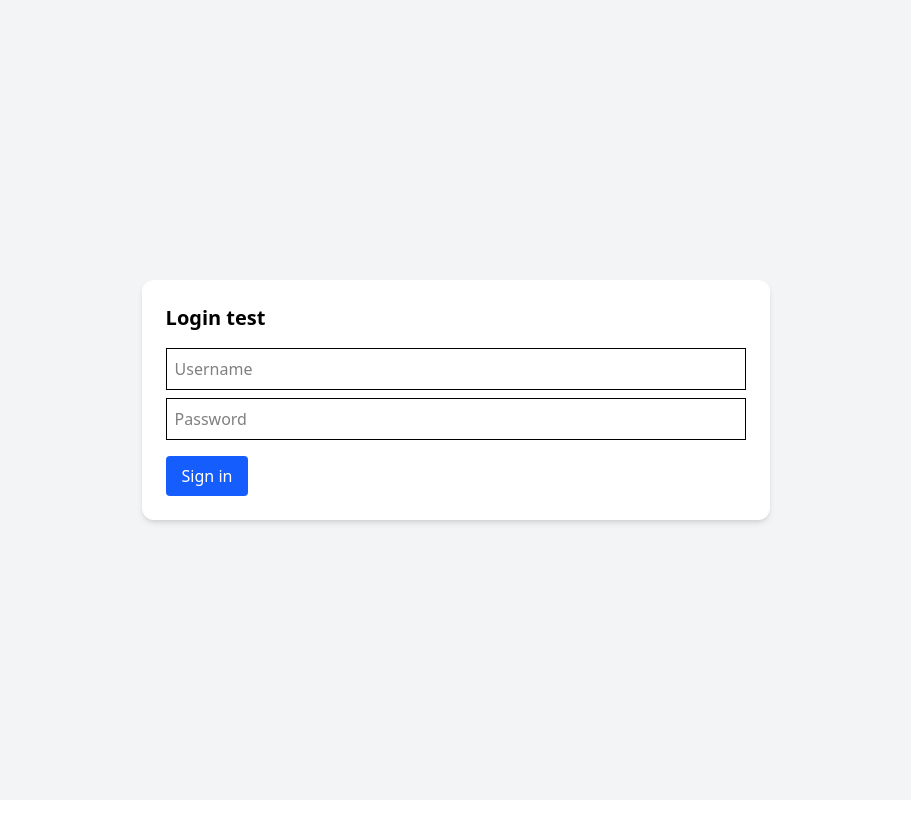
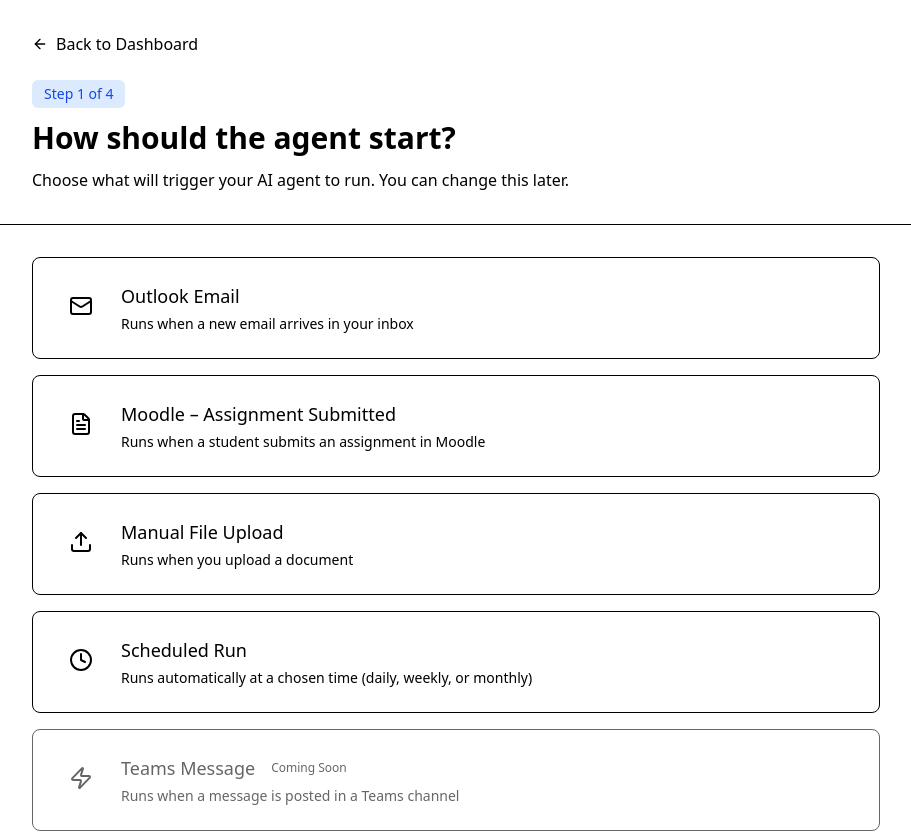
Before and after one commit to UberSurgeon/n8n_roboai, a React (Vite) app in the folder frontend-demo/: page / in a window 1280 px wide. Shown: the top 833 px of the page, without its empty margins (184-1095 px from the left). Before the commit the page ends 800 px from the top, so only its background shows below. Built offline with nearby package versions, Linux system fonts and the light colour scheme.

Commit message:
some more pages

```diff
--- a/frontend-demo/package.json
+++ b/frontend-demo/package.json
@@ -10,6 +10,7 @@
     "preview": "vite preview"
   },
   "dependencies": {
+    "lucide-react": "^0.562.0",
     "react": "^19.2.0",
     "react-dom": "^19.2.0"
   },
--- a/frontend-demo/src/App.tsx
+++ b/frontend-demo/src/App.tsx
@@ -1,21 +1,5 @@
+import Dashboard from "./pages/Trigger_Page";
+
 export default function App() {
-  return (
-    <div className="min-h-screen flex items-center justify-center bg-gray-100">
-      <div className="bg-white p-6 rounded-xl shadow-md">
-        <h1 className="text-xl font-bold mb-4">Login test</h1>
-        <input
-          className="border p-2 w-full mb-2"
-          placeholder="Username"
-        />
-        <input
-          className="border p-2 w-full mb-4"
-          type="password"
-          placeholder="Password"
-        />
-        <button className="bg-blue-600 text-white px-4 py-2 rounded">
-          Sign in
-        </button>
-      </div>
-    </div>
-  );
+  return <Dashboard />;
 }
--- /dev/null
+++ b/frontend-demo/src/pages/Trigger_Page.tsx
@@ -0,0 +1,198 @@
+import React, { useState } from 'react';
+import { Mail, FileText, Upload, Clock, ArrowLeft, Webhook, Calendar, Zap } from 'lucide-react';
+
+interface WizardStep1Props {
+  onBack: () => void;
+  onNext: (trigger: string) => void;
+  initialTrigger?: string | null;
+}
+
+interface Trigger {
+  id: string;
+  icon: typeof Mail;
+  title: string;
+  description: string;
+  comingSoon?: boolean;
+}
+
+const triggers: Trigger[] = [
+  {
+    id: 'outlook-email',
+    icon: Mail,
+    title: 'Outlook Email',
+    description: 'Runs when a new email arrives in your inbox'
+  },
+  {
+    id: 'moodle-assignment',
+    icon: FileText,
+    title: 'Moodle – Assignment Submitted',
+    description: 'Runs when a student submits an assignment in Moodle'
+  },
+  {
+    id: 'manual-upload',
+    icon: Upload,
+    title: 'Manual File Upload',
+    description: 'Runs when you upload a document'
+  },
+  {
+    id: 'scheduled-run',
+    icon: Clock,
+    title: 'Scheduled Run',
+    description: 'Runs automatically at a chosen time (daily, weekly, or monthly)'
+  },
+  {
+    id: 'teams-message',
+    icon: Zap,
+    title: 'Teams Message',
+    description: 'Runs when a message is posted in a Teams channel',
+    comingSoon: true
+  },
+  {
+    id: 'calendar-event',
+    icon: Calendar,
+    title: 'Calendar Event',
+    description: 'Runs when a calendar event is created or updated',
+    comingSoon: true
+  },
+  {
+    id: 'custom-trigger',
+    icon: Webhook,
+    title: 'Custom Trigger',
+    description: 'Connect your own system or service to trigger this agent',
+    comingSoon: true
+  }
+];
+
+function TriggerOption({
+  trigger,
+  selected,
+  onClick
+}: {
+  trigger: Trigger;
+  selected: boolean;
+  onClick: () => void;
+}) {
+  const Icon = trigger.icon;
+
+  return (
+    <button
+      onClick={onClick}
+      disabled={trigger.comingSoon}
+      className={`w-full p-6 rounded-lg border transition-all text-left ${
+        trigger.comingSoon
+          ? 'border-border bg-muted/30 cursor-not-allowed opacity-60'
+          : selected
+          ? 'border-blue-600 bg-blue-50 shadow-sm'
+          : 'border-border bg-card hover:border-blue-300 hover:shadow-sm'
+      }`}
+    >
+      <div className="flex items-start gap-4">
+        <div className={`flex-shrink-0 w-12 h-12 rounded-lg flex items-center justify-center ${
+          trigger.comingSoon
+            ? 'bg-muted'
+            : selected
+            ? 'bg-blue-100'
+            : 'bg-muted'
+        }`}>
+          <Icon className={`w-6 h-6 ${
+            trigger.comingSoon
+              ? 'text-muted-foreground'
+              : selected
+              ? 'text-blue-600'
+              : 'text-foreground'
+          }`} />
+        </div>
+
+        <div className="flex-1 min-w-0">
+          <div className="flex items-center gap-2 mb-1">
+            <h3 className={`text-lg font-medium ${
+              trigger.comingSoon ? 'text-muted-foreground' : 'text-foreground'
+            }`}>
+              {trigger.title}
+            </h3>
+            {trigger.comingSoon && (
+              <span className="px-2 py-0.5 text-xs font-medium bg-muted text-muted-foreground rounded">
+                Coming Soon
+              </span>
+            )}
+          </div>
+          <p className={`text-sm ${
+            trigger.comingSoon ? 'text-muted-foreground' : 'text-muted-foreground'
+          }`}>
+            {trigger.description}
+          </p>
+        </div>
+      </div>
+    </button>
+  );
+}
+
+export default function WizardStep1({ onBack, onNext, initialTrigger }: WizardStep1Props) {
+  const [selectedTrigger, setSelectedTrigger] = useState<string | null>(initialTrigger || null);
+
+  const handleTriggerClick = (triggerId: string, comingSoon?: boolean) => {
+    if (!comingSoon) {
+      setSelectedTrigger(triggerId);
+    }
+  };
+
+  return (
+    <div className="min-h-screen bg-background">
+      {/* Header */}
+      <div className="bg-card border-b border-border">
+        <div className="max-w-4xl mx-auto px-6 py-8">
+          <button
+            onClick={onBack}
+            className="inline-flex items-center gap-2 text-muted-foreground hover:text-foreground mb-6 transition-colors"
+          >
+            <ArrowLeft className="w-4 h-4" />
+            Back to Dashboard
+          </button>
+
+          <div>
+            <div className="mb-3">
+              <span className="inline-block px-3 py-1 bg-blue-100 text-blue-700 text-sm font-medium rounded-md">
+                Step 1 of 4
+              </span>
+            </div>
+            <h1 className="text-3xl font-semibold text-foreground mb-3">
+              How should the agent start?
+            </h1>
+            <p className="text-muted-foreground">
+              Choose what will trigger your AI agent to run. You can change this later.
+            </p>
+          </div>
+        </div>
+      </div>
+
+      {/* Content */}
+      <div className="max-w-4xl mx-auto px-6 py-8">
+        <div className="space-y-4 mb-8">
+          {triggers.map((trigger) => (
+            <TriggerOption
+              key={trigger.id}
+              trigger={trigger}
+              selected={selectedTrigger === trigger.id}
+              onClick={() => handleTriggerClick(trigger.id, trigger.comingSoon)}
+            />
+          ))}
+        </div>
+
+        {/* Footer */}
+        <div className="flex justify-end pt-6 border-t border-border">
+          <button
+            onClick={() => selectedTrigger && onNext(selectedTrigger)}
+            disabled={!selectedTrigger}
+            className={`px-8 py-3 font-medium rounded-lg transition-colors ${
+              selectedTrigger
+                ? 'bg-blue-600 text-white hover:bg-blue-700 shadow-sm'
+                : 'bg-muted text-muted-foreground cursor-not-allowed'
+            }`}
+          >
+            Next Step
+          </button>
+        </div>
+      </div>
+    </div>
+  );
+}
```
Also changed, not shown: 1 other file (tests, documents, lock files or other folders).
